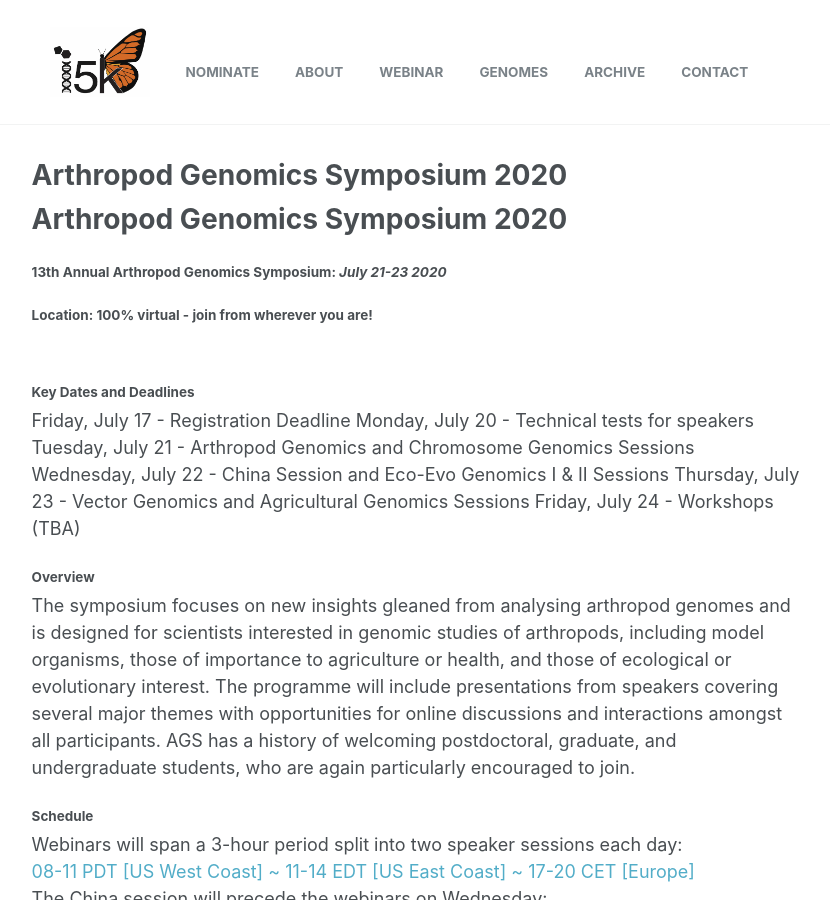
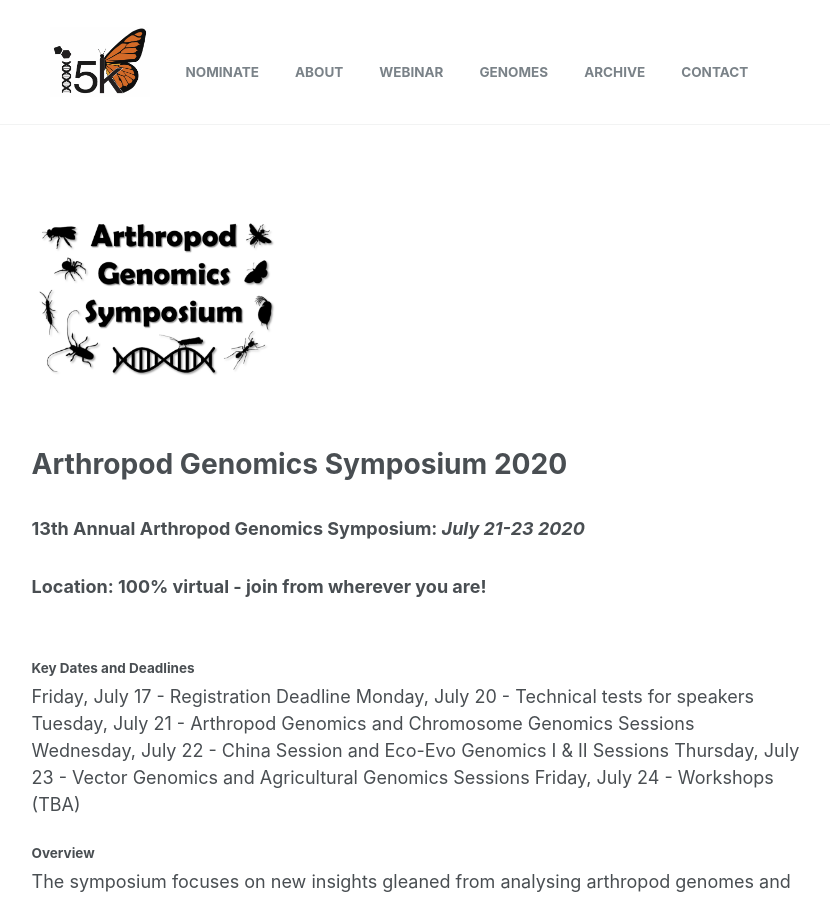
Before and after one commit to i5k/i5k.github.io, a Jekyll site: the page built from _pages/ags2020.md, in a window 1280 px wide and 900 px high. Shown: the whole window, without its empty margins (250-1080 px from the left). Built offline with Jekyll 4.4.1, drawn with Linux system fonts in a browser that asks for light colours.

Commit message:
Modifying formatting of ags page

```diff
--- a/_pages/ags2020.md
+++ b/_pages/ags2020.md
@@ -1,14 +1,14 @@
 ---
-title: "Arthropod Genomics Symposium 2020"
 type: single
 permalink: /ags2020
 ---
+<img src="/images/ags-icon.PNG" width="250">
 
 # **Arthropod Genomics Symposium 2020**
-#### **13th Annual Arthropod Genomics Symposium: *July 21-23 2020***
-#### **Location: 100% virtual - join from wherever you are!**
+### **13th Annual Arthropod Genomics Symposium: *July 21-23 2020***
+### **Location: 100% virtual - join from wherever you are!**
 &nbsp;
-##### **Key Dates and Deadlines**
+#### **Key Dates and Deadlines**
 Friday, July 17 - Registration Deadline
 Monday, July 20 - Technical tests for speakers
 Tuesday, July 21 - Arthropod Genomics and Chromosome Genomics Sessions
@@ -16,29 +16,29 @@ Wednesday, July 22 - China Session and Eco-Evo Genomics I &amp; II Sessions
 Thursday, July 23 - Vector Genomics and Agricultural Genomics Sessions
 Friday, July 24 - Workshops (TBA)
 
-##### **Overview**
+#### **Overview**
 The symposium focuses on new insights gleaned from analysing arthropod genomes and is designed for scientists interested in genomic studies of arthropods, including model organisms, those of importance to agriculture or health, and those of ecological or evolutionary interest. The programme will include presentations from speakers covering several major themes with opportunities for online discussions and interactions amongst all participants. AGS has a history of welcoming postdoctoral, graduate, and undergraduate students, who are again particularly encouraged to join.
 
-##### **Schedule**
+#### **Schedule**
 Webinars will span a 3-hour period split into two speaker sessions each day:\
 [08-11 PDT [US West Coast] ~ 11-14 EDT [US East Coast] ~ 17-20 CET [Europe]](https://www.timeanddate.com/worldclock/fixedtime.html?msg=Arthropod+Genomics+Symposium+2020&amp;iso=20200721T11&amp;p1=179&amp;ah=3)\
 The China session will precede the webinars on Wednesday:\
 [08:30-10 EDT [US East Coast] ~ 14:30-16 CET [Europe] ~ 20:30-22 CST [Beijing]](https://www.timeanddate.com/worldclock/fixedtime.html?msg=Arthropod+Genomics+Symposium+2020+China+Session&amp;iso=20200722T0830&amp;p1=179&amp;ah=1&amp;am=30)\
 At the end of each day we plan to hold informal discussions. Although the exact format is yet to be decided, we hope that speakers and attendees will join to continue and extend topic discussions in these interactive forums.
 
-##### **Speakers**
+#### **Speakers**
 For this year&#39;s Arthropod Genomics Symposium, speakers were selected from an open list of community suggestions. Selected speakers for each session are being finalized and more information will follow soon.
 
-##### **Registration**
+#### **Registration**
 To attend the 2020 Arthropod Genomics Symposium, registration is required (free). Please use [**this form**](https://forms.gle/XgEHUvf41zgDaKCW8) to register for the meeting. Registrants will be sent an invitation to join the AGS Slack Workspace approximately two weeks before the meeting starts. The AGS Slack Workspace is restricted to registered participants and all organisational communications will be sent through the Workspace channels.
 
-##### **Technical**
+#### **Technical**
 A virtual meeting requires a few changes to normal conference organisation: participation will be managed through the AGS Slack Workspace and webinars will be broadcast on Zoom. User Guides describing different aspects of how the meeting will be run will be provided to all registered participants once they have joined the AGS Slack Workspace. Until then, simply make sure your Slack and Zoom installations are up-to-date, or sign up for and install them (see [**Slack**](https://slack.com/) and [**Zoom**](https://zoom.us/) websites for details).
 
-##### **V-Posters**
+#### **V-Posters**
 The online format of this meeting means that all participants may present a &#39;V-Poster&#39; describing their research project(s). There will be no formal selection process for V-Posters, and due to participants joining from different time zones there will be no dedicated V-Poster sessions. V-Posters act as a graphical advertisement for your project to encourage other attendees to meet with you (online) and discuss further.
 
-##### **Organising Committee**
+#### **Organising Committee**
 This virtual version of the Annual Arthropod Genomics Symposium was brought together through the work of the Organising Committee. If you have any questions about the symposium, please use [**this form**](https://forms.gle/vNnCf2sE2wg7nA7g7) to contact the committee members.
 
 - [Joshua Benoit](http://insectphysiology.uc.edu/labmembers.html)
@@ -51,5 +51,5 @@ This virtual version of the Annual Arthropod Genomics Symposium was brought toge
 - [Surya Saha](https://btiscience.org/explore-bti/directory/ss2489@cornell.edu/)
 - [Robert Waterhouse](https://rmwaterhouse.org/)
 
-##### **General Data Protection Regulation (GDPR)**
+#### **General Data Protection Regulation (GDPR)**
 During registration we will collect some personal data including your name, your email, where you work (affiliation), what you work on, and your work role. The Organising Committee and meeting administration will use the information provided to approve your registration and the email provided to contact you once approved.
```
